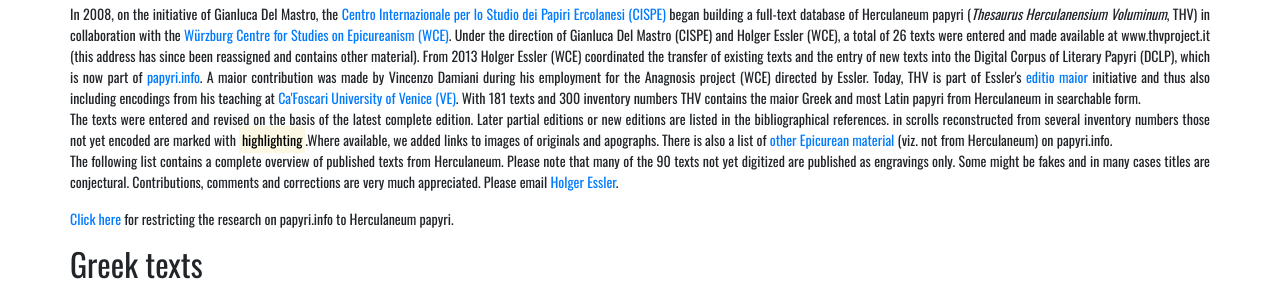
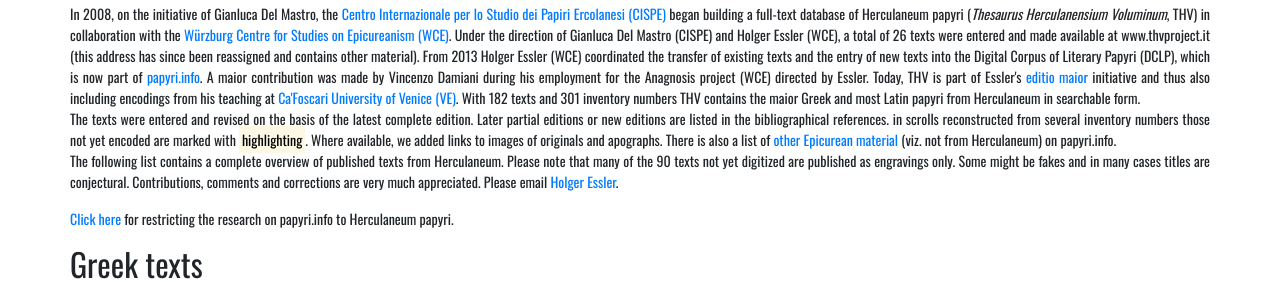
Before and after one commit to HolgerEssler/HolgerEssler.github.io, a Jekyll site: the page built from thv.html, in a window 1280 px wide and 900 px high. Shown: the part 175-457 px from the top of the window. Built offline with Jekyll 4.4.1, drawn with Linux system fonts in a browser that asks for light colours; nearby versions of some CDN libraries; some of the changed text lies outside the part shown.

Commit message:
updated numbers

```diff
--- a/editio.html
+++ b/editio.html
@@ -20,14 +20,14 @@
               <div>Editio maior</div>
             </div>
             <div class="row">
-              <p><em>Editio maior</em> is an umbrella for s series of projects and initiatives by Holger Essler to create the digital edition of papyri. There is a long-standing collaboration with the <a href="https://cispe.org/">Centro Internazionale per lo Studio dei Papiri Ercolanesi, Naples</a>, the <a href="https://www.uni-heidelberg.de/fakultaeten/philosophie/zaw/papy/">Institut für Papyrologie, Heidelberg</a>, and <a href="https://www.unipr.it/ugov/person/21578">Massimo Magnani, Parma</a>. So far, <strong>766 texts</strong> have been encoded in this way.</p>
+              <p><em>Editio maior</em> is an umbrella for s series of projects and initiatives by Holger Essler to create the digital edition of papyri. There is a long-standing collaboration with the <a href="https://cispe.org/">Centro Internazionale per lo Studio dei Papiri Ercolanesi, Naples</a>, the <a href="https://www.uni-heidelberg.de/fakultaeten/philosophie/zaw/papy/">Institut für Papyrologie, Heidelberg</a>, and <a href="https://www.unipr.it/ugov/person/21578">Massimo Magnani, Parma</a>. So far, <strong>767 texts</strong> have been encoded in this way.</p>
             </div>
             <div class="row">
               <h3>Current projects</h3>
             </div>
             <div class="row">
               <ul>
-                <li>The <strong><a href="/thv">Thesaurus Herculanensium Voluminum (THV)</a></strong> is being created in collaboration with the <a href="https://cispe.org/">Centro Internazionale per lo Studio dei Papiri Ercolanesi, Naples</a>. The final goal is a comprehensive database of all edited texts from Herculaneum. So far it contains <strong>181 texts and 300 inventory numbers</strong>.</li>
+                <li>The <strong><a href="/thv">Thesaurus Herculanensium Voluminum (THV)</a></strong> is being created in collaboration with the <a href="https://cispe.org/">Centro Internazionale per lo Studio dei Papiri Ercolanesi, Naples</a>. The final goal is a comprehensive database of all edited texts from Herculaneum. So far it contains <strong>182 texts and 301 inventory numbers</strong>.</li>
                 <li><strong><a href="/ediscimus">E(dendo)discimus</a></strong> The digital edition of papyri has been part of <strong>Holger Essler's teaching</strong> in <a href="www.unive.it/persone/holger.essler">Venice</a> and <a href="https://www.klassphil.uni-wuerzburg.de/startseite/">Würzburg</a> for years. Over the years <strong>307 texts</strong> have been encoded as practical training and to expand the corpora.</li>
                 <li><strong><a href="/integration">INTEGRATION – INTEllectual miGRATION</a></strong> aims at enriching our knowledge of Ancient Greek and Roman philosophical thought through the evidence provided by Greek and Latin papyri. So far <strong>17 texts</strong> have been encoded by the unit at Ca'Foscari (Venice).</li>
               </ul>
--- a/thv.html
+++ b/thv.html
@@ -21,8 +21,8 @@
           </div>
           <div class="row">
             <p style="font-size: 14px !important;">
-              In 2008, on the initiative of Gianluca Del Mastro, the <a href="https://cispe.org/">Centro Internazionale per lo Studio dei Papiri Ercolanesi (CISPE)</a> began building a full-text database of Herculaneum papyri (<i>Thesaurus Herculanensium Voluminum</i>, THV) in collaboration with the <a href="https://epikur-wuerzburg.de/">W&uuml;rzburg Centre for Studies on Epicureanism (WCE)</a>. Under the direction of Gianluca Del Mastro (CISPE) and Holger Essler (WCE), a total of 26 texts were entered and made available at www.thvproject.it (this address has since been reassigned and contains other material). From 2013 Holger Essler (WCE) coordinated the transfer of existing texts and the entry of new texts into the Digital Corpus of Literary Papyri (DCLP), which is now part of <a href="https://papyri.info">papyri.info</a>. A maior contribution was made by Vincenzo Damiani during his employment for the Anagnosis project (WCE) directed by Essler. Today, THV is part of  Essler's <a href="https://epikur-wuerzburg.de/aktivitaeten/editio/">editio maior</a> initiative and thus also including encodings from his teaching at <a href="https://www.unive.it/data/persone/22047005">Ca'Foscari University of Venice (VE)</a>. With 181 texts and 300 inventory numbers THV contains the maior Greek and most Latin papyri from Herculaneum in searchable form.<br/>
-              The texts were entered and revised on the basis of the latest complete edition. Later partial editions or new editions are listed in the bibliographical references. in scrolls reconstructed from several inventory numbers those not yet encoded are marked with <mark>highlighting</mark>.Where available, we added links to images of originals and apographs. There is also a list of <a href="https://holgeressler.github.io/epicurean">other Epicurean material</a> (viz. not from Herculaneum) on papyri.info.<br/>
+              In 2008, on the initiative of Gianluca Del Mastro, the <a href="https://cispe.org/">Centro Internazionale per lo Studio dei Papiri Ercolanesi (CISPE)</a> began building a full-text database of Herculaneum papyri (<i>Thesaurus Herculanensium Voluminum</i>, THV) in collaboration with the <a href="https://epikur-wuerzburg.de/">W&uuml;rzburg Centre for Studies on Epicureanism (WCE)</a>. Under the direction of Gianluca Del Mastro (CISPE) and Holger Essler (WCE), a total of 26 texts were entered and made available at www.thvproject.it (this address has since been reassigned and contains other material). From 2013 Holger Essler (WCE) coordinated the transfer of existing texts and the entry of new texts into the Digital Corpus of Literary Papyri (DCLP), which is now part of <a href="https://papyri.info">papyri.info</a>. A maior contribution was made by Vincenzo Damiani during his employment for the Anagnosis project (WCE) directed by Essler. Today, THV is part of  Essler's <a href="https://epikur-wuerzburg.de/aktivitaeten/editio/">editio maior</a> initiative and thus also including encodings from his teaching at <a href="https://www.unive.it/data/persone/22047005">Ca'Foscari University of Venice (VE)</a>. With 182 texts and 301 inventory numbers THV contains the maior Greek and most Latin papyri from Herculaneum in searchable form.<br/>
+              The texts were entered and revised on the basis of the latest complete edition. Later partial editions or new editions are listed in the bibliographical references. in scrolls reconstructed from several inventory numbers those not yet encoded are marked with <mark>highlighting</mark>. Where available, we added links to images of originals and apographs. There is also a list of <a href="https://holgeressler.github.io/epicurean">other Epicurean material</a> (viz. not from Herculaneum) on papyri.info.<br/>
               The following list contains a complete overview of published texts from Herculaneum. Please note that many of the 90 texts not yet digitized are published as engravings only. Some might be fakes and in many cases titles are conjectural. Contributions, comments and corrections are very much appreciated. Please email <a href="mailto:holger.essler@gmail.com">Holger Essler</a>.
             <p style="font-size: 14px !important;"><a href="https://papyri.info/search?STRING=(herculaneum)&amp;no_caps=on&amp;no_marks=on&amp;target=metadata&amp;DATE_MODE=LOOSE&amp;DOCS_PER_PAGE=15&amp;NOME=campania">Click here</a> for restricting the research on papyri.info to Herculaneum papyri.</p>
           </div>
```
Also changed, not shown: other parts of thv.html (+1 -1 lines).
